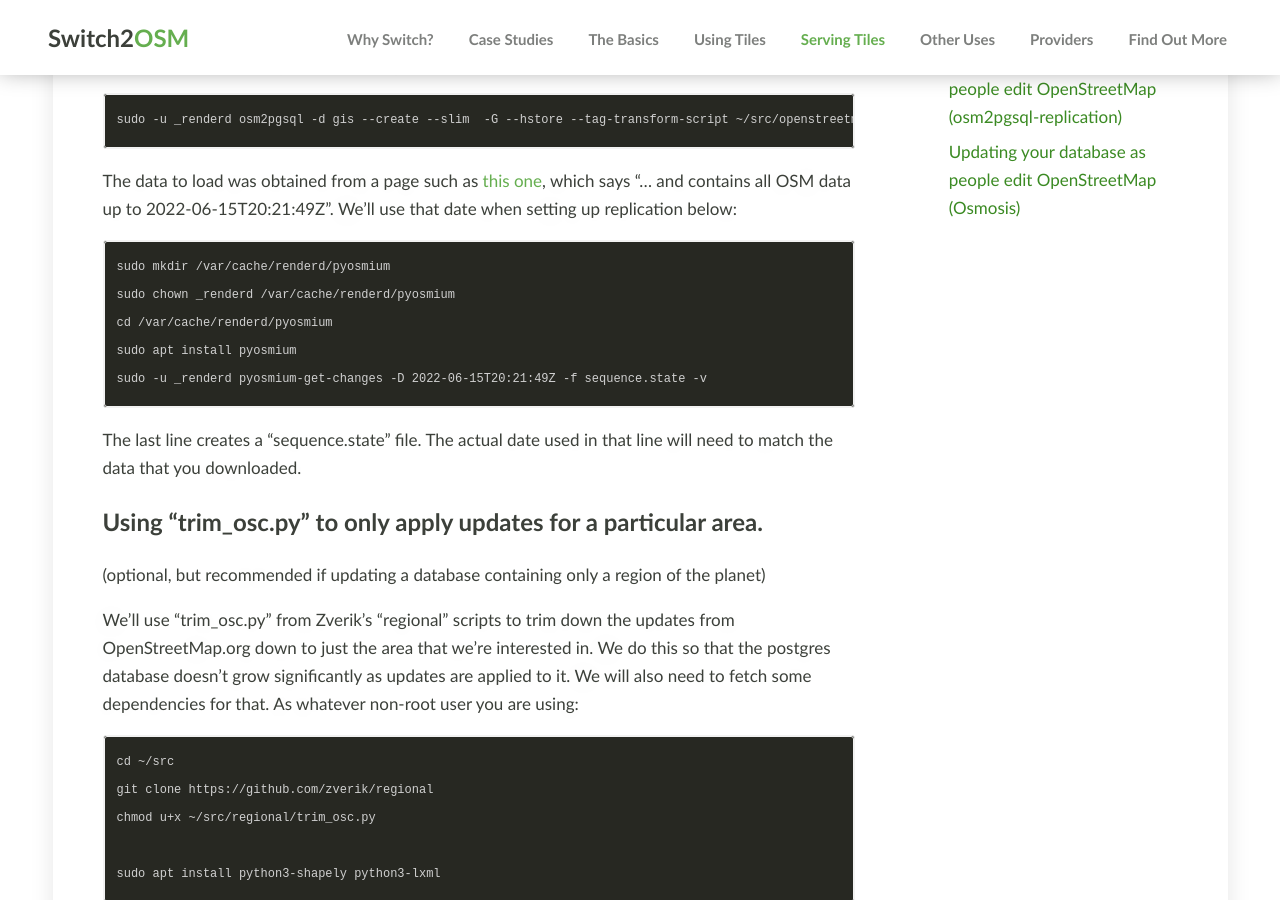
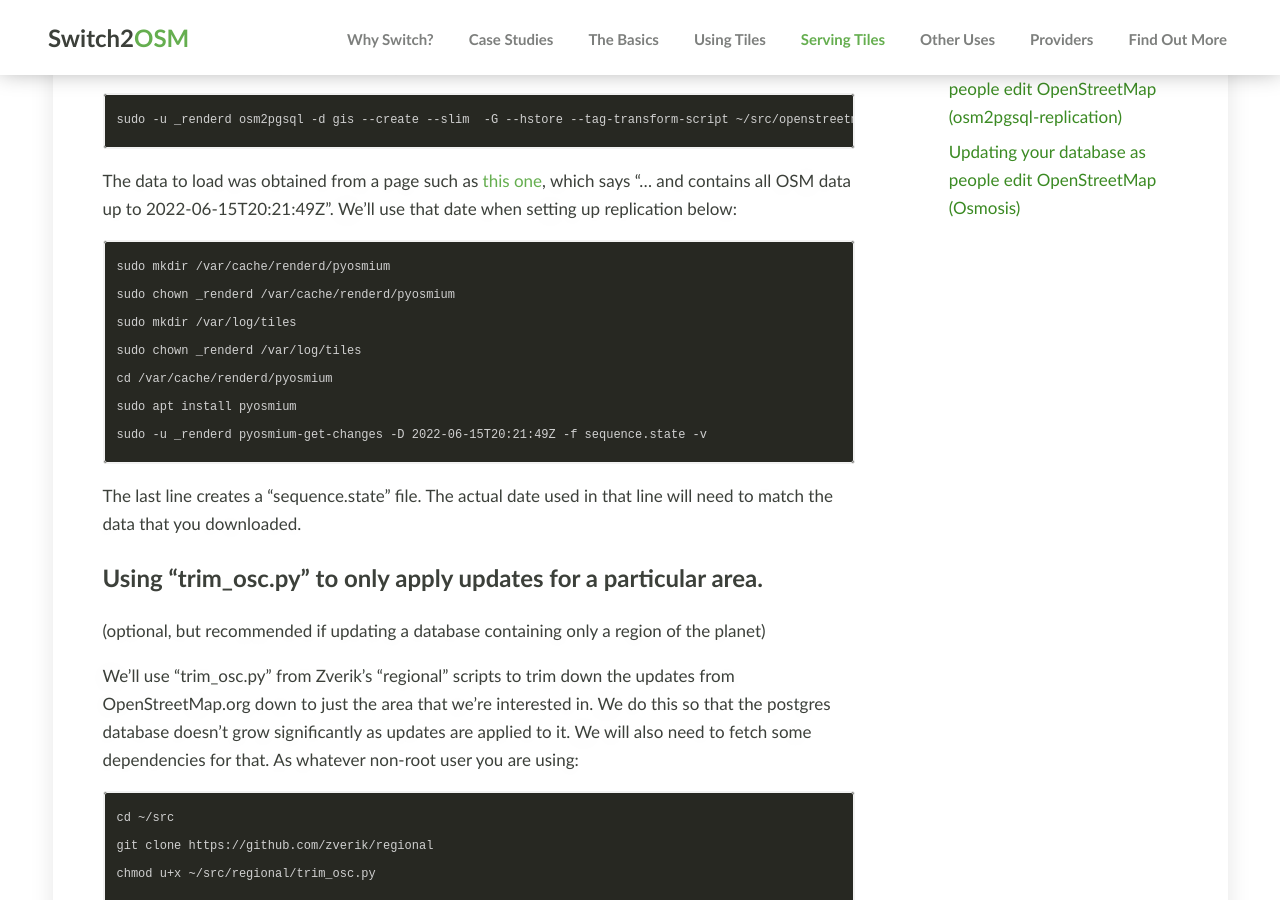
Before and after one commit to switch2osm/switch2osm, a Jekyll site: the page built from serving-tiles/updating-as-people-edit-pyosmium.md, in a window 1280 px wide and 900 px high, scrolled down 880 px. Built offline with Jekyll 4.4.1, drawn with Linux system fonts in a browser that asks for light colours; comment, search, counter and statistics services are not loaded.

Commit message:
Update updating-as-people-edit-pyosmium.md
Create /var/log/tiles

```diff
--- a/serving-tiles/updating-as-people-edit-pyosmium.md
+++ b/serving-tiles/updating-as-people-edit-pyosmium.md
@@ -24,6 +24,8 @@ The data to load was obtained from a page such as [this one](http://download.geo
 
     sudo mkdir /var/cache/renderd/pyosmium
     sudo chown _renderd /var/cache/renderd/pyosmium
+    sudo mkdir /var/log/tiles
+    sudo chown _renderd /var/log/tiles
     cd /var/cache/renderd/pyosmium
     sudo apt install pyosmium
     sudo -u _renderd pyosmium-get-changes -D 2022-06-15T20:21:49Z -f sequence.state -v
```
